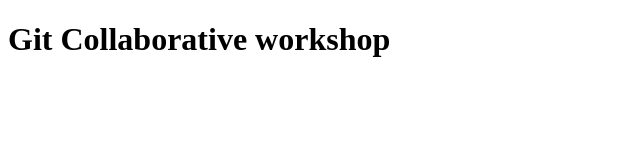
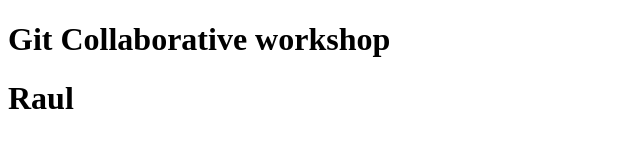
Before and after one commit to PuffCab/Workshop_git_collab, a plain HTML site: page index.html in a window 1280 px wide. Shown: the whole page, without its empty margins (0-640 px from the left). Drawn offline with Linux system fonts and the light colour scheme.

Commit message:
rauls messsage

```diff
--- a/index.html
+++ b/index.html
@@ -7,5 +7,6 @@
   </head>
   <body>
     <h1>Git Collaborative workshop</h1>
+    <h1>Raul</h1>
   </body>
 </html>
```
